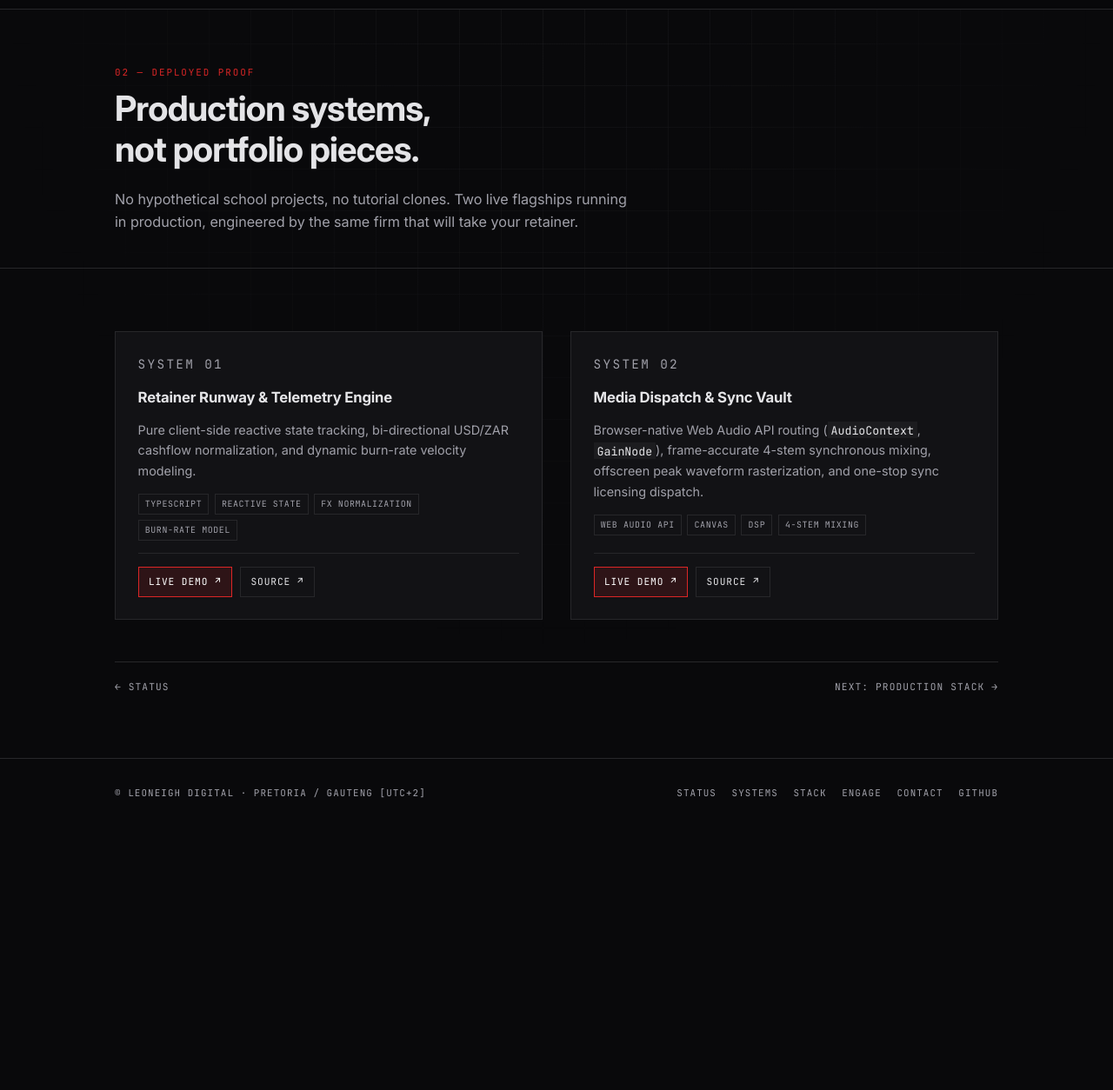
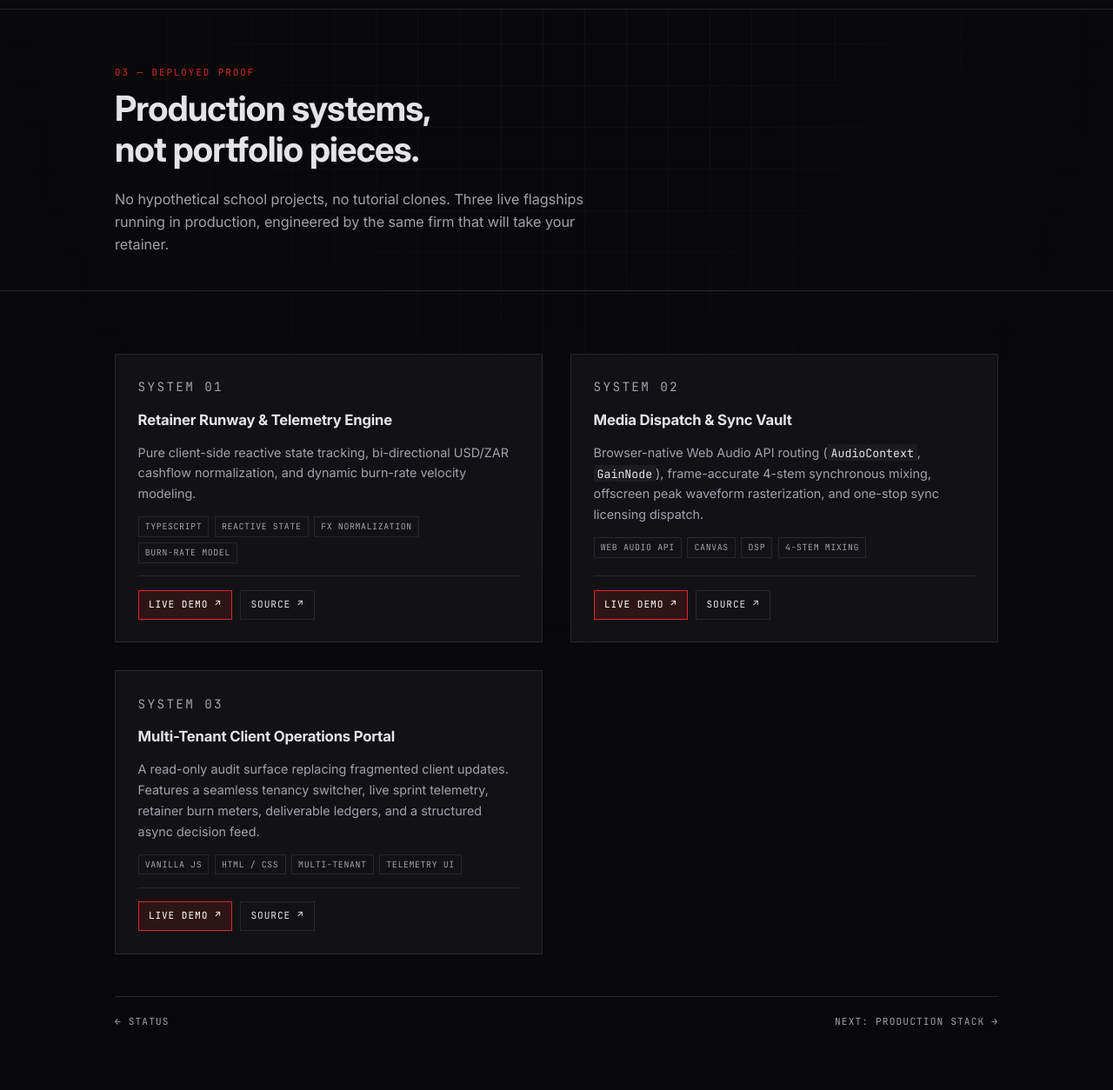
Before and after one commit to LeoneighDigital/leoneigh-digital, a plain HTML site: page systems.html in a window 1280 px wide. Shown: the part 46-1300 px from the top of the page at 87% size. Before the commit the page ends 998 px from the top, so only its background shows below. Drawn offline with Linux system fonts and the light colour scheme.

Commit message:
Update systems.html to reflect new deployed proof and add Multi-Tenant Client Operations Portal details

```diff
--- a/systems.html
+++ b/systems.html
@@ -38,10 +38,10 @@
 
   <section class="page-hero">
     <div class="wrap">
-      <p class="sec-label">02 — Deployed proof</p>
+      <p class="sec-label">03 — Deployed proof</p>
       <h1>Production systems, not portfolio pieces.</h1>
       <p class="lede">
-        No hypothetical school projects, no tutorial clones. Two live flagships running
+        No hypothetical school projects, no tutorial clones. Three live flagships running
         in production, engineered by the same firm that will take your retainer.
       </p>
     </div>
@@ -92,6 +92,24 @@
                rel="noopener noreferrer" target="_blank">Source <span aria-hidden="true">↗</span></a>
           </div>
         </article>
+        <article class="card">
+  <p class="card-index">SYSTEM 03</p>
+  <h3>Multi-Tenant Client Operations Portal</h3>
+  <p>
+    A read-only audit surface replacing fragmented client updates. Features a seamless tenancy switcher, live sprint telemetry, retainer burn meters, deliverable ledgers, and a structured async decision feed.
+  </p>
+  <ul class="tags">
+    <li class="tag">Vanilla JS</li>
+    <li class="tag">HTML / CSS</li>
+    <li class="tag">Multi-tenant</li>
+    <li class="tag">Telemetry UI</li>
+  </ul>
+  <div class="card-links">
+    <a class="link primary" href="https://leoneighdigital.github.io/leoneigh-portal/" target="_blank" rel="noopener noreferrer">Live demo <span aria-hidden="true">↗</span></a>
+    <a class="link" href="https://github.com/LeoneighDigital/leoneigh-portal.git"
+       rel="noopener noreferrer" target="_blank">Source <span aria-hidden="true">↗</span></a>
+  </div>
+</article>
 
       </div>
 
```
